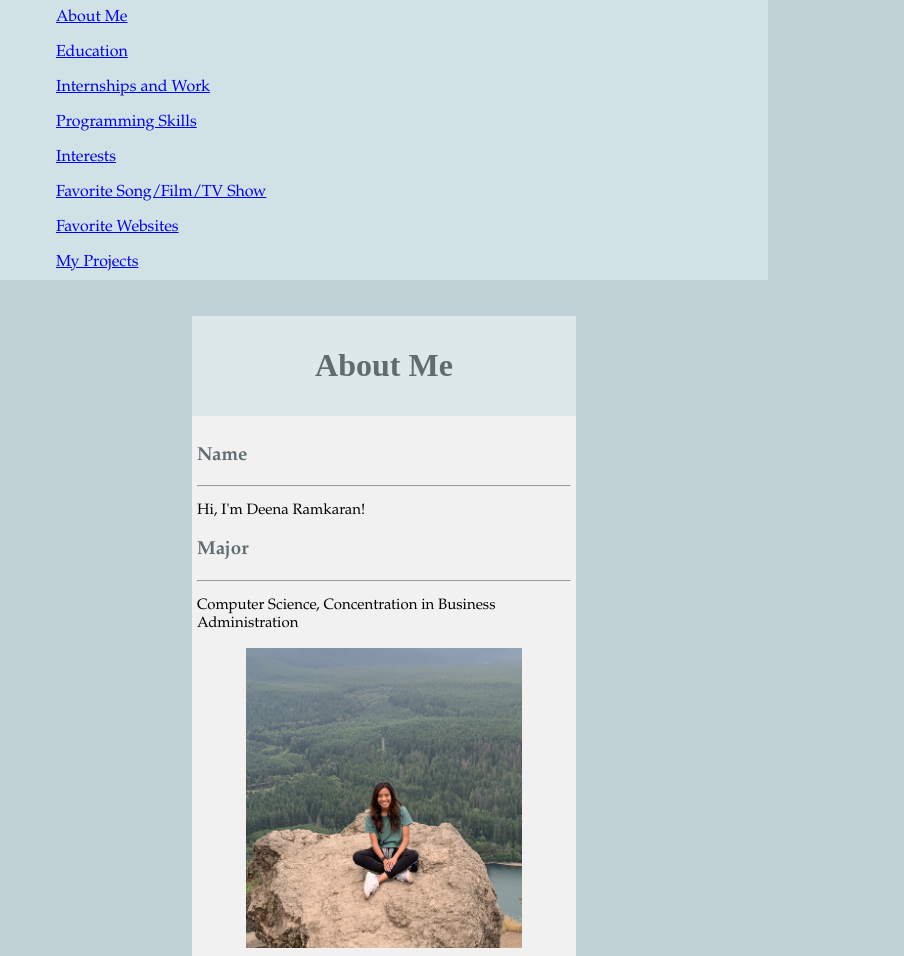
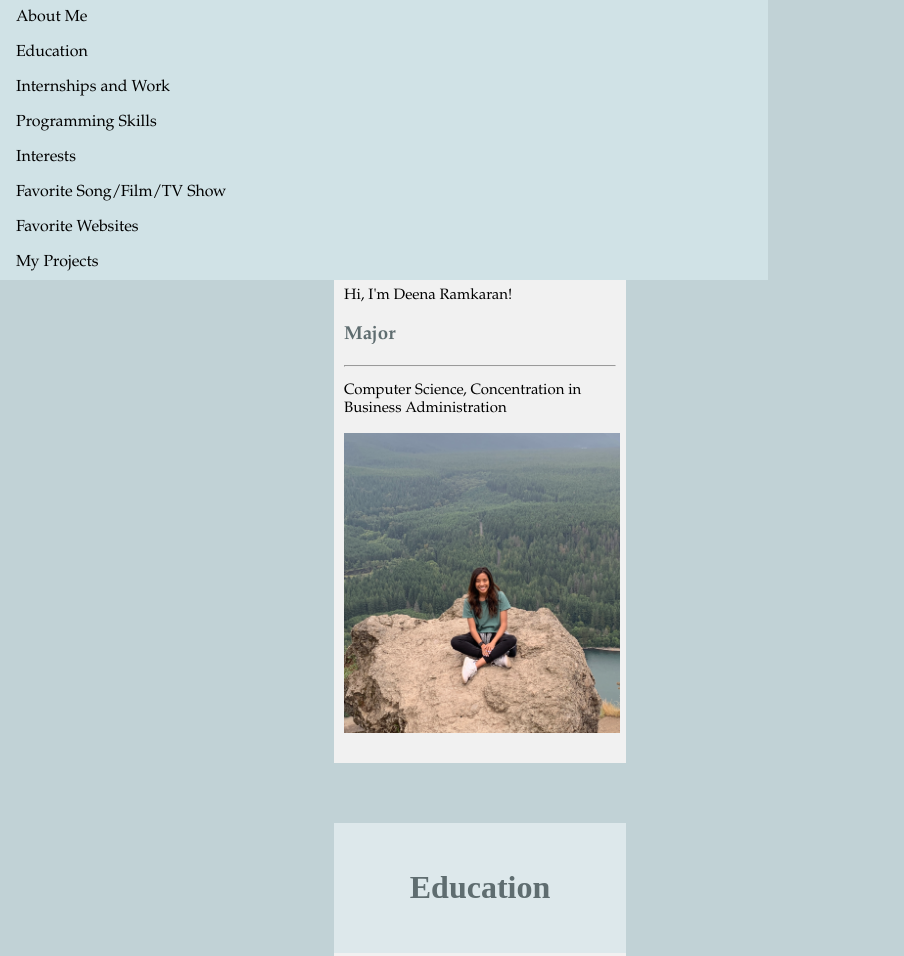
Before and after one commit to dramkaran12/WebDevelopment, a plain HTML site: page index.html in a window 768 px wide. Shown: the top 956 px of the page, 904 px wide, since content can reach past the window. Drawn offline with Linux system fonts and the light colour scheme.

Commit message:
menu change

```diff
--- a/mycss_tablet.css
+++ b/mycss_tablet.css
@@ -1,44 +1,46 @@
 /* Tablet Styles */
 @media only screen and (min-width: 401px) and (max-width: 960px) {
 
-  /* For tablet, nav bar is fixed on top of the page, rather than as a side bar on the desktop version */
   #Menu {
+    list-style-type: none;
+    margin:0;
+    padding:0;
     background-color:#D0E2E6;
+    position:fixed;
+    overflow:auto;
+    width: 100%;
   }
-  #MenuItems{
+  #MenuItems a {
     display:block;
+    color:#000;
     padding:8px 16px;
     text-decoration: none;
-    }
+  }
 
-  #Menu a:active {
-    background: #5f6d70;
-    color: white;
-  }
-  /* For tablet, padding has been reduced in sections */
   #SectionHeader {
     display: inline-block;
-    margin-top:10px;
-    padding:10px 5px;
+    margin-top:60px;
+    padding:25px 10px;
     background-color:#dde8eb;
     font-family:Palantino;
     color:#5f6d70;
     text-align:center;
     width:50%;
   }
-
+/* Reduced padding for tablet version */
   #Section {
     display:inline-block;
-    padding-top:10px;
-    padding-right:5px;
-    padding-bottom:10px;
-    padding-left:5px;
+    padding-top:20px;
+    padding-right:10px;
+    padding-bottom:30px;
+    padding-left:10px;
     background-color:#f1f1f1;
     width:50%;
     text-align:left;
   }
   #PageContent {
-    padding:10px 10px;
+    margin-left:25%;
+    padding:1px 16px;
     height:1000px;
     text-align:center;
   }
```
